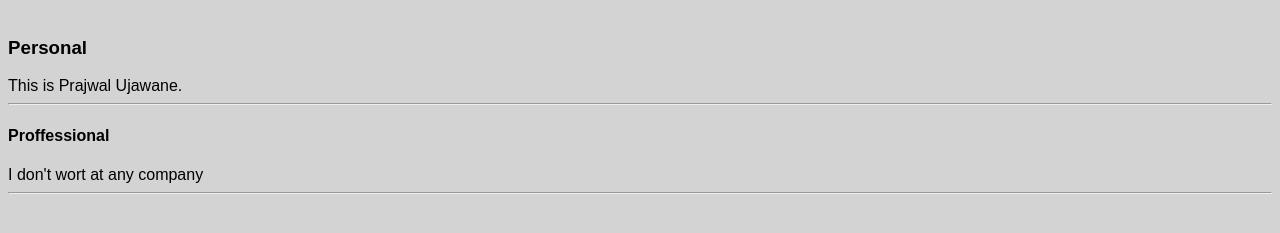
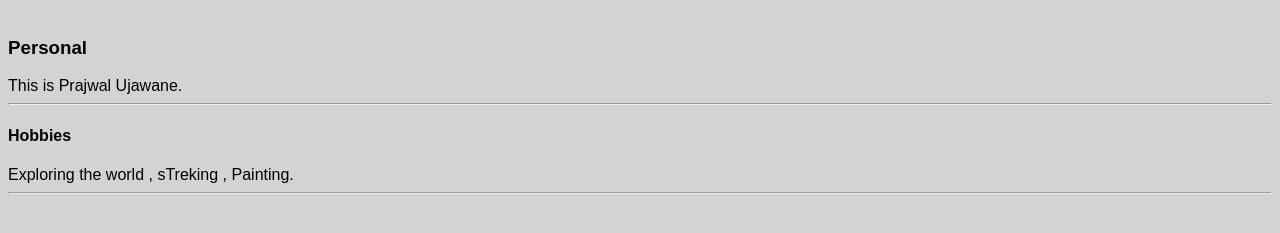
Before and after one commit to Prajwal12/imad-app, a website: page ui/index.html in a window 1280 px wide. Shown: the part 397-630 px from the top of the page. Drawn offline with Linux system fonts and the light colour scheme.

Commit message:
[imad-console] Updates ui/index.html

```diff
--- a/ui/index.html
+++ b/ui/index.html
@@ -17,9 +17,9 @@
                  This is Prajwal Ujawane.
                 </div>
             <hr/>
-            <h4>Proffessional</h4>
+            <h4>Hobbies</h4>
             <div>
-                I don't wort at any company
+                Exploring the world , sTreking , Painting.
                 </div>
             <hr/>
             <div class="footer">
```
